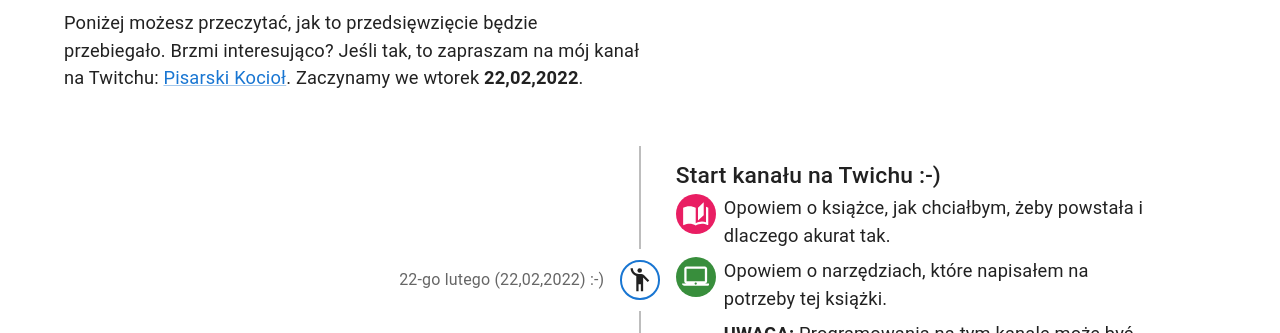
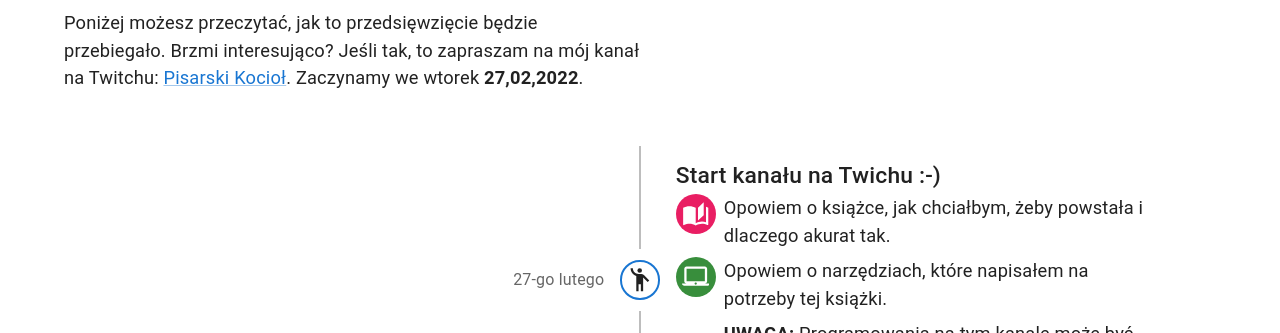
Before and after one commit to pisarski-kociol/wonderwolf-schedule, a React (Create React App) app: page / in a window 1280 px wide. Shown: the part 467-800 px from the top of the page. Built offline with nearby package versions, Linux system fonts and the light colour scheme.

Commit message:
Update starting date

```diff
--- a/src/components/MainPage.js
+++ b/src/components/MainPage.js
@@ -41,7 +41,7 @@ const CustomizedTimeline = () => {
           variant="body2"
           color="text.secondary"
         >
-          22-go lutego (22,02,2022) :-)
+          27-go lutego
         </TimelineOppositeContent>
         <TimelineSeparator>
           <TimelineConnector />
@@ -256,7 +256,7 @@ export function MainPage() {
               Książka zatytuowana jest <em>Cudowny Wilk</em> a jej pierwszy szkic zostanie (częścioło już został) napisany w stylu zainspirowanym <Link href="https://en.wikipedia.org/wiki/Iyashikei">Iyashikei</Link>. Ale to tylko szkic. Jak potoczy się akcja? Kim będą bohaterowie? Jakie będzie zakończenie? To wszystko zależeć będzie również od Ciebie.
             </Typography>
             <Typography sx={{ paddingBottom: 2}}>
-              Poniżej możesz przeczytać, jak to przedsięwzięcie będzie przebiegało. Brzmi interesująco? Jeśli tak, to zapraszam na mój kanał na Twitchu: <Link href="https://www.twitch.tv/pisarski_kociol">Pisarski Kocioł</Link>. Zaczynamy we wtorek <strong>22,02,2022</strong>.
+              Poniżej możesz przeczytać, jak to przedsięwzięcie będzie przebiegało. Brzmi interesująco? Jeśli tak, to zapraszam na mój kanał na Twitchu: <Link href="https://www.twitch.tv/pisarski_kociol">Pisarski Kocioł</Link>. Zaczynamy we wtorek <strong>27,02,2022</strong>.
             </Typography>
           </Box>
         </Grid>
```
